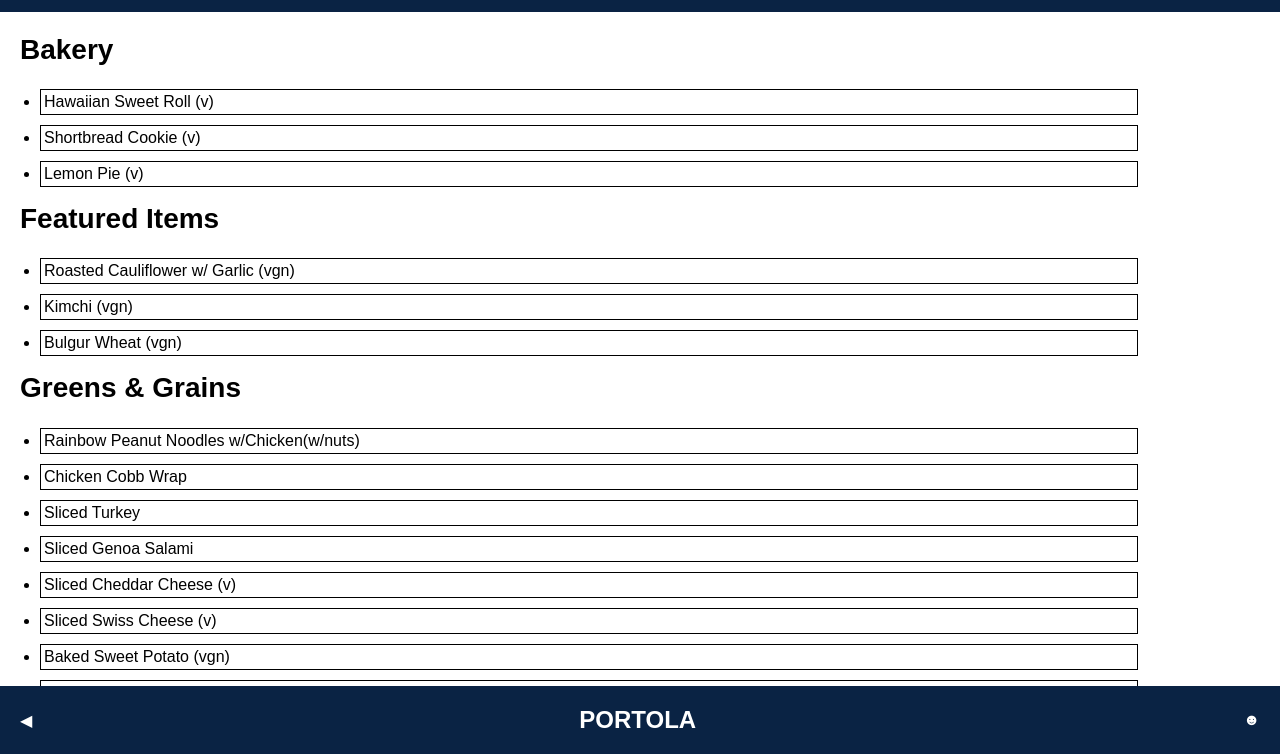
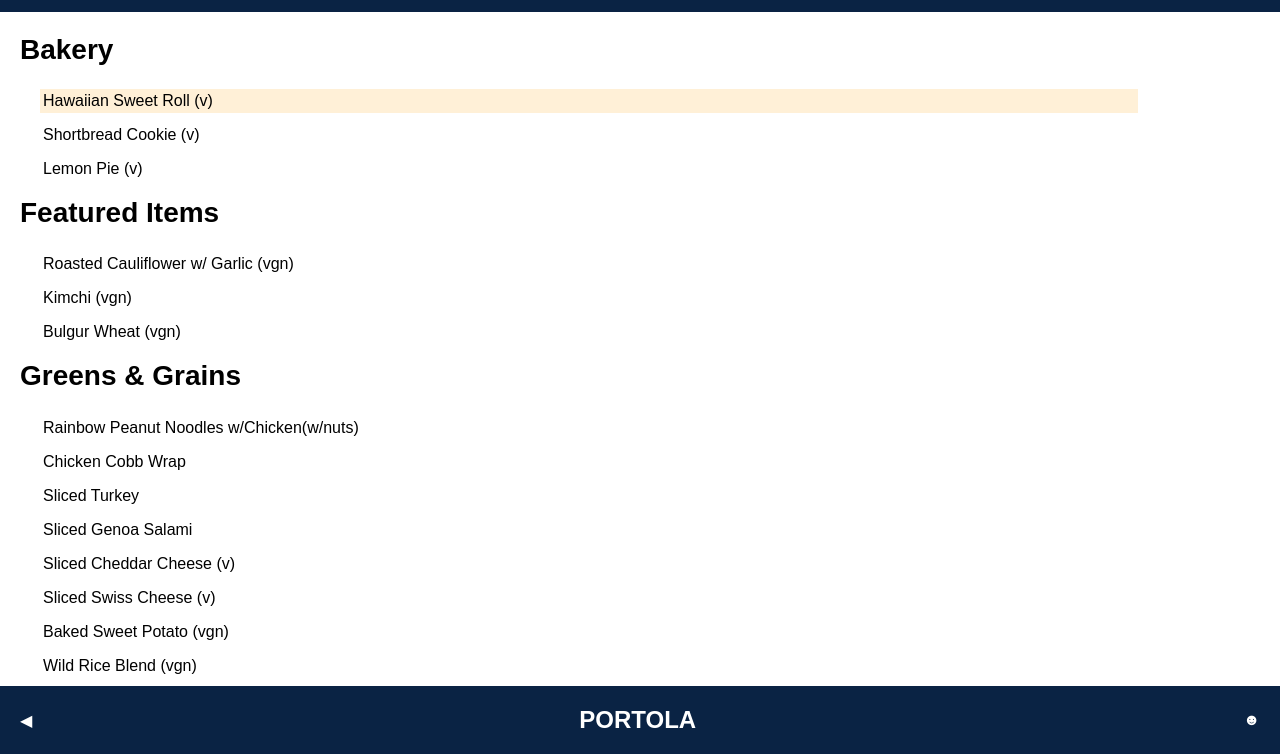
Before and after one commit to NVakil03/GauchoDining, a plain HTML site: page frontend/menu.html in a window 1280 px wide. In both pictures the pointer is over the item "Hawaiian Sweet Roll (v)". Shown: the part 46-800 px from the top of the page. Drawn offline with Linux system fonts and the light colour scheme.

Commit message:
Update style.css

```diff
--- a/frontend/css/style.css
+++ b/frontend/css/style.css
@@ -44,12 +44,19 @@
         }
         ul {
             padding-left: 20px;
+            list-style: none;
         }
         li {
             margin-bottom: 10px;
-            border: 1px solid black;
             margin-right: 10%;
             padding: 3px;
+        }
+        li:hover, li:focus {
+            outline: 1px rgb(255, 240, 215);
+            background-color: rgb(255, 240, 215);
+
+
+
         }
         .time {
             margin-left: 1.5rem;
```
